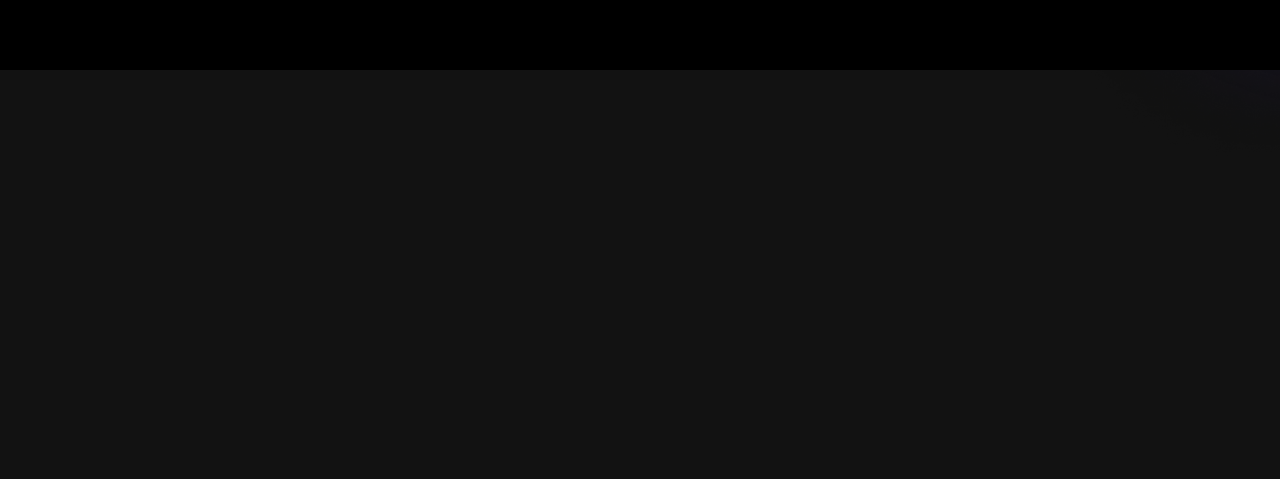
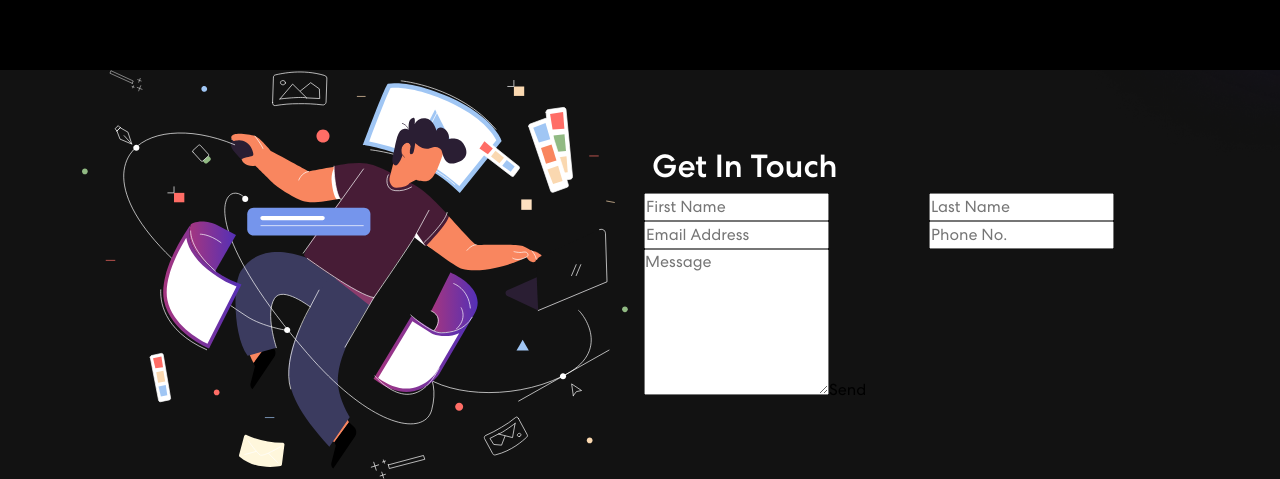
Before and after one commit to Skydodle/portfolio, a React (Create React App) app: page / in a window 1280 px wide. Shown: the part 2011-2490 px from the top of the page. Before the commit the page ends 2185 px from the top, so only its background shows below. Built offline with nearby package versions, Linux system fonts and the light colour scheme.

Commit message:
Added Contact

```diff
--- a/src/App.js
+++ b/src/App.js
@@ -4,6 +4,7 @@
 import { Skills } from './components/Skills';
 import { Projects } from './components/Projects';
 import 'bootstrap/dist/css/bootstrap.min.css';
+import { Contact } from './components/Contact';
 
 function App() {
   return (
@@ -12,6 +13,7 @@
       <Banner />
       <Skills />
       <Projects />
+      <Contact />
     </div>
   );
 }
```
